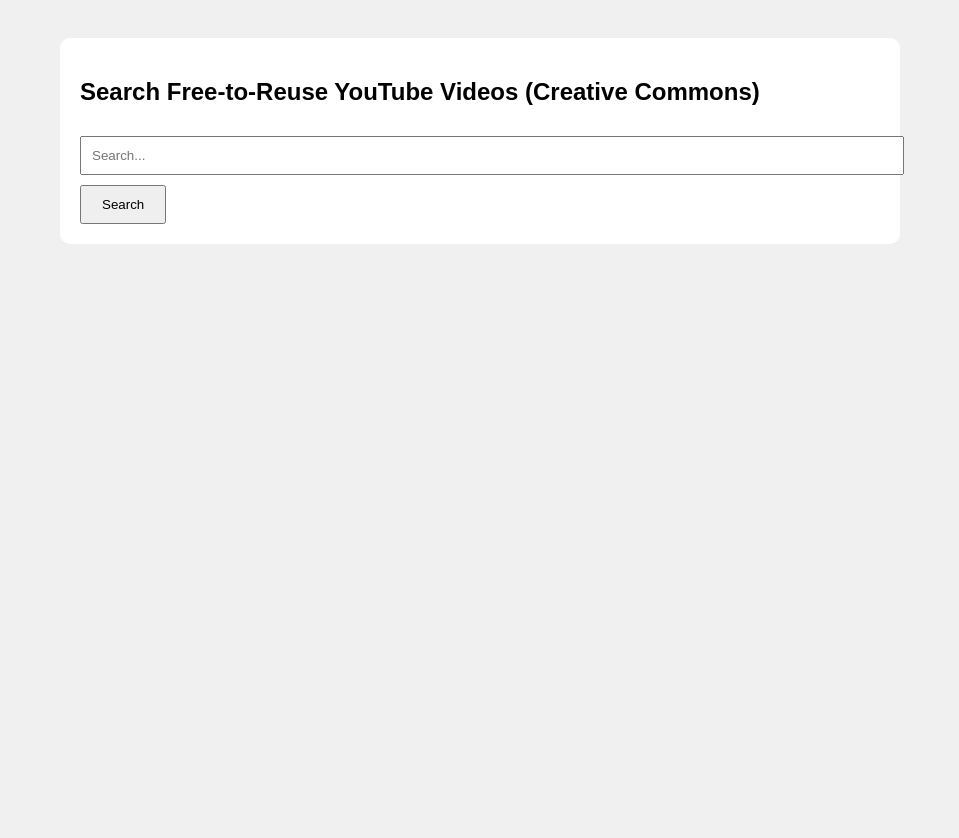
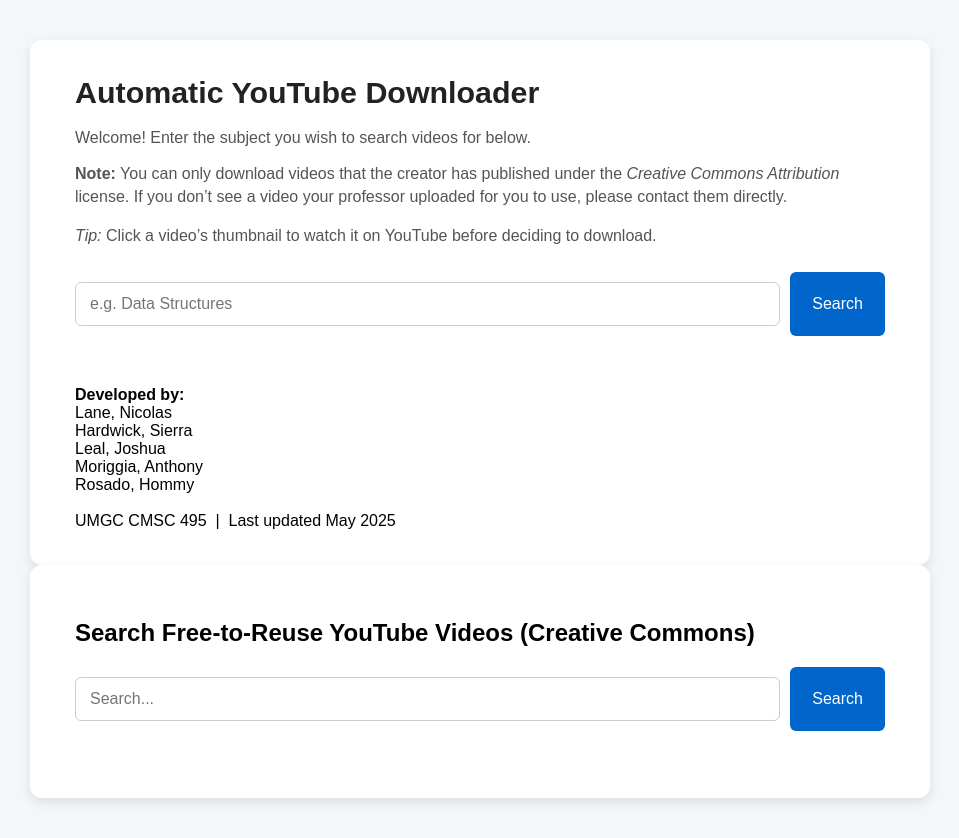
Before and after one commit to hommyrosado/UMGC_Capstone, a Flask app: page / in a window 1280 px wide. Shown: the whole page, without its empty margins (160-1119 px from the left). Before the commit the page ends 244 px from the top, so only its background shows below. Run offline with Flask 3, Linux system fonts and the light colour scheme; some libraries are stand-ins or nearby versions.

Commit message:
Update index.html

```diff
--- a/templates/index.html
+++ b/templates/index.html
@@ -12,7 +12,132 @@
         .video a { text-decoration: none; color: black; font-weight: bold; }
     </style>
 </head>
+<body><!DOCTYPE html>
+<html lang="en">
+<head>
+    <meta charset="UTF-8">
+    <title>Automatic YouTube Downloader – Creative Commons</title>
+    <style>
+        :root {
+            --primary: #0066cc;
+            --primary-dark: #004a99;
+        }
+        * { box-sizing: border-box; }
+        body {
+            margin: 0;
+            padding: 40px 20px;
+            font-family: Arial, Helvetica, sans-serif;
+            background: #f4f7fa;
+        }
+        .container {
+            max-width: 900px;
+            margin: 0 auto;
+            background: #fff;
+            padding: 35px 45px;
+            border-radius: 12px;
+            box-shadow: 0 4px 12px rgba(0, 0, 0, 0.1);
+        }
+        h1 {
+            margin: 0 0 .75rem;
+            font-size: 1.9rem;
+            color: #222;
+        }
+        .subheading,
+        .note,
+        .tip {
+            color: #555;
+            line-height: 1.45;
+        }
+        .subheading { margin-bottom: .8rem; }
+        .note { margin: 0 0 1rem; }
+        .tip { margin: 0 0 1.5rem; }
+        form {
+            display: flex;
+            gap: 10px;
+            margin-bottom: 2rem;
+        }
+        input[type="text"] {
+            flex: 1;
+            padding: 12px 14px;
+            font-size: 1rem;
+            border: 1px solid #ccc;
+            border-radius: 6px;
+        }
+        button {
+            padding: 12px 22px;
+            font-size: 1rem;
+            background: var(--primary);
+            color: #fff;
+            border: none;
+            border-radius: 6px;
+            cursor: pointer;
+            transition: background .2s;
+        }
+        button:hover { background: var(--primary-dark); }
+        .videos { display: flex; flex-direction: column; gap: 25px; }
+        .video {
+            display: flex;
+            gap: 20px;
+            align-items: center;
+            background: #fafafa;
+            padding: 15px 20px;
+            border: 1px solid #e5e5e5;
+            border-radius: 10px;
+        }
+        .video img {
+            width: 200px;
+            border-radius: 6px;
+            flex-shrink: 0;
+        }
+        .video-title {
+            font-size: 1.05rem;
+            font-weight: 600;
+            color: #000;
+            text-decoration: none;
+        }
+        .video-title:hover { text-decoration: underline; }
+        .video-content { flex: 1; }
+    </style>
+</head>
 <body>
+    <div class="container">
+        <h1>Automatic YouTube Downloader</h1>
+        <p class="subheading">Welcome! Enter the subject you wish to search videos for below.</p>
+        <p class="note"><strong>Note:</strong> You can only download videos that the creator has published under the <em>Creative Commons Attribution</em> license. If you don’t see a video your professor uploaded for you to use, please contact them directly.</p>
+        <p class="tip"><em>Tip:</em> Click a video’s thumbnail to watch it on YouTube before deciding to download.</p>
+
+        <form method="POST" action="/">
+            <input type="text" name="query" placeholder="e.g. Data Structures" required>
+            <button type="submit">Search</button>
+        </form>
+
+        <div class="videos">
+            {% for video in videos %}
+            <div class="video">
+                <a href="{{ video.video_url }}" target="_blank">
+                    <img src="{{ video.thumbnail }}" alt="{{ video.title }}">
+                </a>
+                <div class="video-content">
+                    <a href="{{ video.video_url }}" target="_blank" class="video-title">{{ video.title }}</a><br>
+                    <a href="{{ url_for('download', video_id=video.video_id) }}"><button>Download</button></a>
+                </div>
+            </div>
+            {% endfor %}
+        </div>
+        <footer class="footer">
+            <br>
+            <strong>Developed by:</strong><br>
+            Lane, Nicolas <br>
+            Hardwick, Sierra <br>
+            Leal, Joshua <br>
+            Moriggia, Anthony <br>
+            Rosado, Hommy <br><br>
+            UMGC CMSC&nbsp;495 &nbsp;|&nbsp; Last updated May 2025
+        </footer>
+    </div>
+</body>
+</html>
+
     <div class="container">
         <h2>Search Free-to-Reuse YouTube Videos (Creative Commons)</h2>
         <form method="POST" action="/">
```
